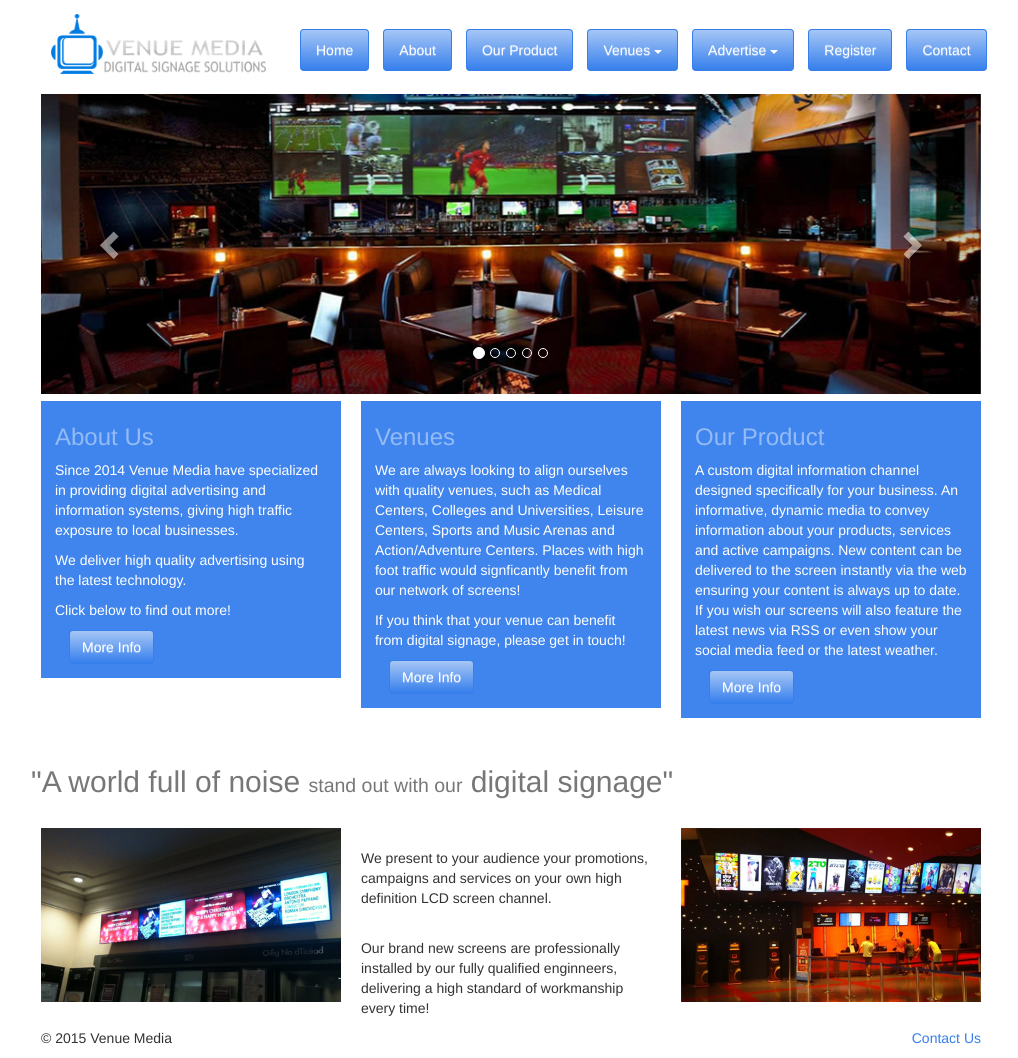
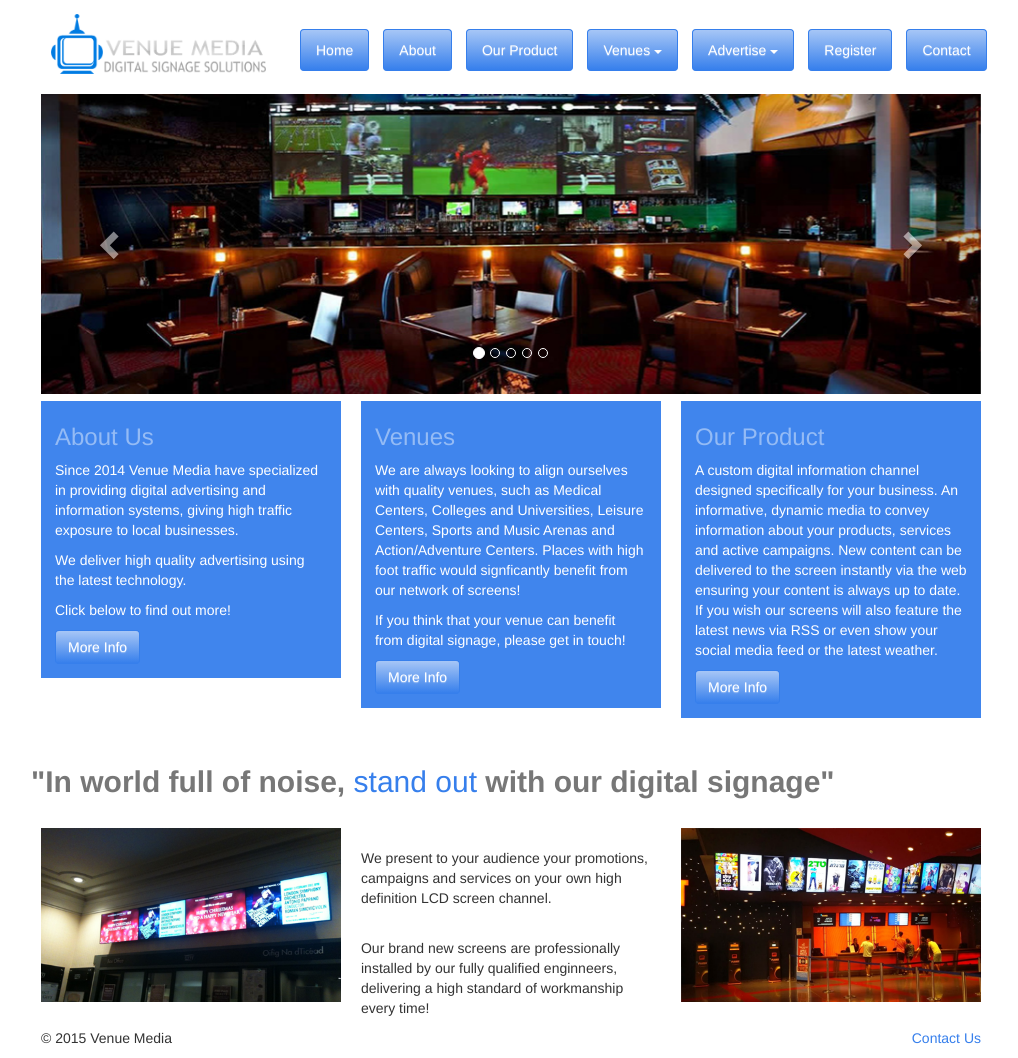
Before and after one commit to venuemedia/venuemedia.github.io, a Jekyll site: the page built from index.html, in a window 1280 px wide. Shown: the whole page, without its empty margins (129-1147 px from the left). Built offline with Jekyll 4.4.1, drawn with Linux system fonts in a browser that asks for light colours; nearby versions of some CDN libraries.

Commit message:
continue colorizing - fixing card colors

```diff
--- a/about.html
+++ b/about.html
@@ -33,7 +33,7 @@
     <div class="row">
     {% for panel in page.panels %}
         <div class="col-md-4">
-            <h3>
+            <h3 class="text-primary">
                 {{ panel.heading }}
             </h3>
 
--- a/index.html
+++ b/index.html
@@ -4,13 +4,13 @@
   - index: 0
     src: /img/carousel/carousel_1.jpg
   - index: 1
+    src: /img/carousel/carousel_4.jpg
+  - index: 2
+    src: /img/carousel/carousel_5.jpg
+  - index: 3
+    src: /img/carousel/carousel_3.jpg
+  - index: 4
     src: /img/carousel/carousel_2.jpg
-  - index: 2
-    src: /img/carousel/carousel_3.jpg
-  - index: 3
-    src: /img/carousel/carousel_4.jpg
-  - index: 4
-    src: /img/carousel/carousel_5.jpg
 ---
 
 <div id="vm-carousel" class="carousel slide" data-ride="carousel">
@@ -122,7 +122,17 @@
 <br>
 <div class="row">
     <h2 class="text-muted">
-        "A world full of noise <small>stand out with our</small> digital signage"
+        <strong>
+            "In world full of noise,
+        </strong>
+
+        <span class="text-primary">
+            stand out
+        </span>
+
+        <strong>
+            with our digital signage"
+        </strong>
     </h2>
 <br>
     <div class="col-md-4">
--- a/stylesheets/main.scss
+++ b/stylesheets/main.scss
@@ -5,7 +5,8 @@
 
 // Import partials from `sass_dir` (defaults to `_sass`)
 @import
-  "bootstrap-custom-variables", // Custom variables must load before bootstrap.
+    // Custom variables must load before bootstrap.
+    "bootstrap-custom-variables",
     "bootstrap",
     "syntax-highlighting"
 ;
@@ -16,10 +17,10 @@
 
 .nav {
     margin-top: 1.1em;
-}
 
     .btn {
         margin-left: 1em;
+    }
 }
 
 .register-side-copy p {
@@ -56,13 +57,41 @@
 }
 
 .colorized {
-  background-color: lighten($brand-primary, 2%) !important;
+    $color: $brand-primary;
+
+    background-color: lighten($color, 2%) !important;
     color: #FFF !important;
     margin-top: 0.5em;
     margin-bottom: 0.5em;
     padding: 0.2em 1em 1em 1em;
+
+    h2, h3 {
+        color: lighten($color, 20%) !important;
+    }
 }
 
-.colorized h2, h3 {
-  color: lighten($brand-primary, 20%) !important;
+.venue-tile {
+    h2, h3 {
+        color: #FFF !important;
     }
+}
+
+.venue-tile-primary {
+    @extend .venue-tile;
+    background-color: lighten($brand-primary, 2%) !important;
+}
+
+.venue-tile-success {
+    @extend .venue-tile;
+    background-color: lighten($brand-success, 2%) !important;
+}
+
+.venue-tile-danger {
+    @extend .venue-tile;
+    background-color: lighten($brand-danger, 2%) !important;
+}
+
+.venue-tile-warning {
+    @extend .venue-tile;
+    background-color: lighten($brand-warning, 2%) !important;
+}
```
Also changed, not shown: our_product.html (+5 -2 lines), venues.html (+21 -14 lines), 6 other files. Lines whose indentation alone changed are shown as unchanged.
